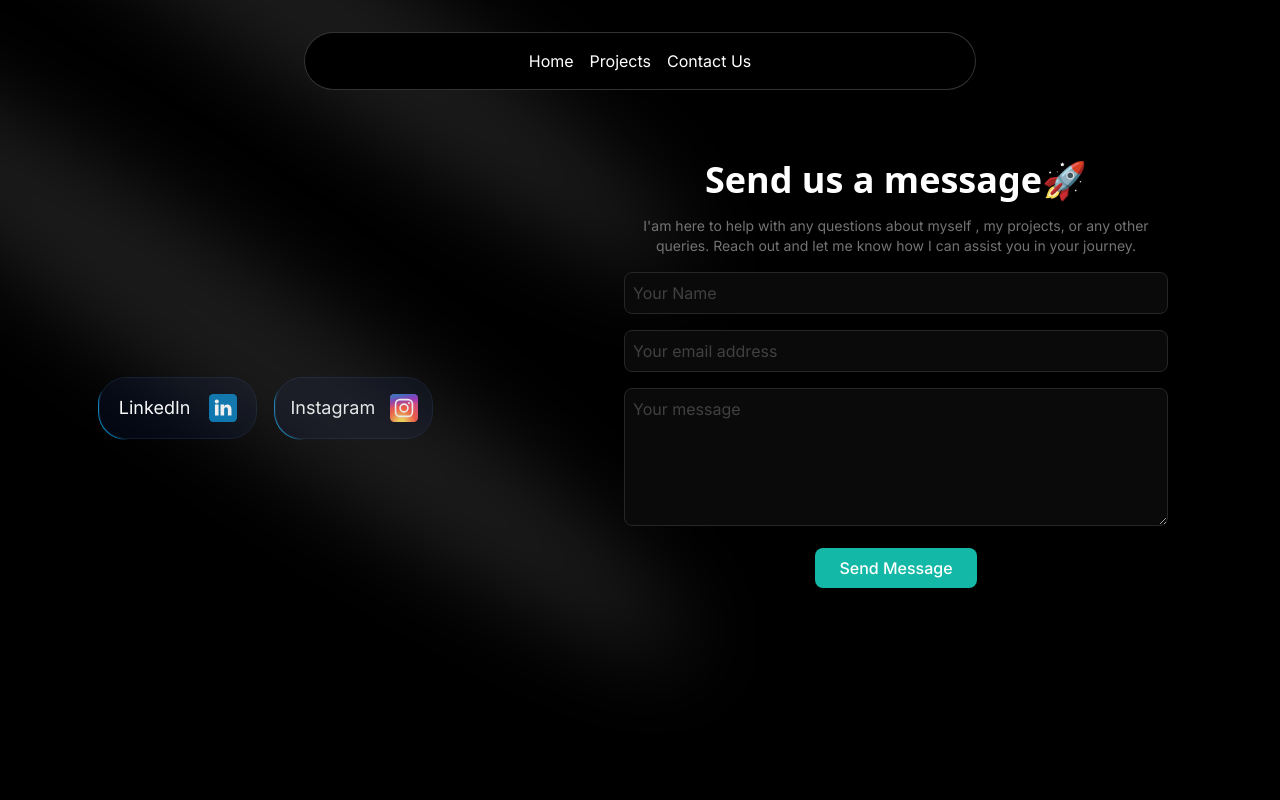
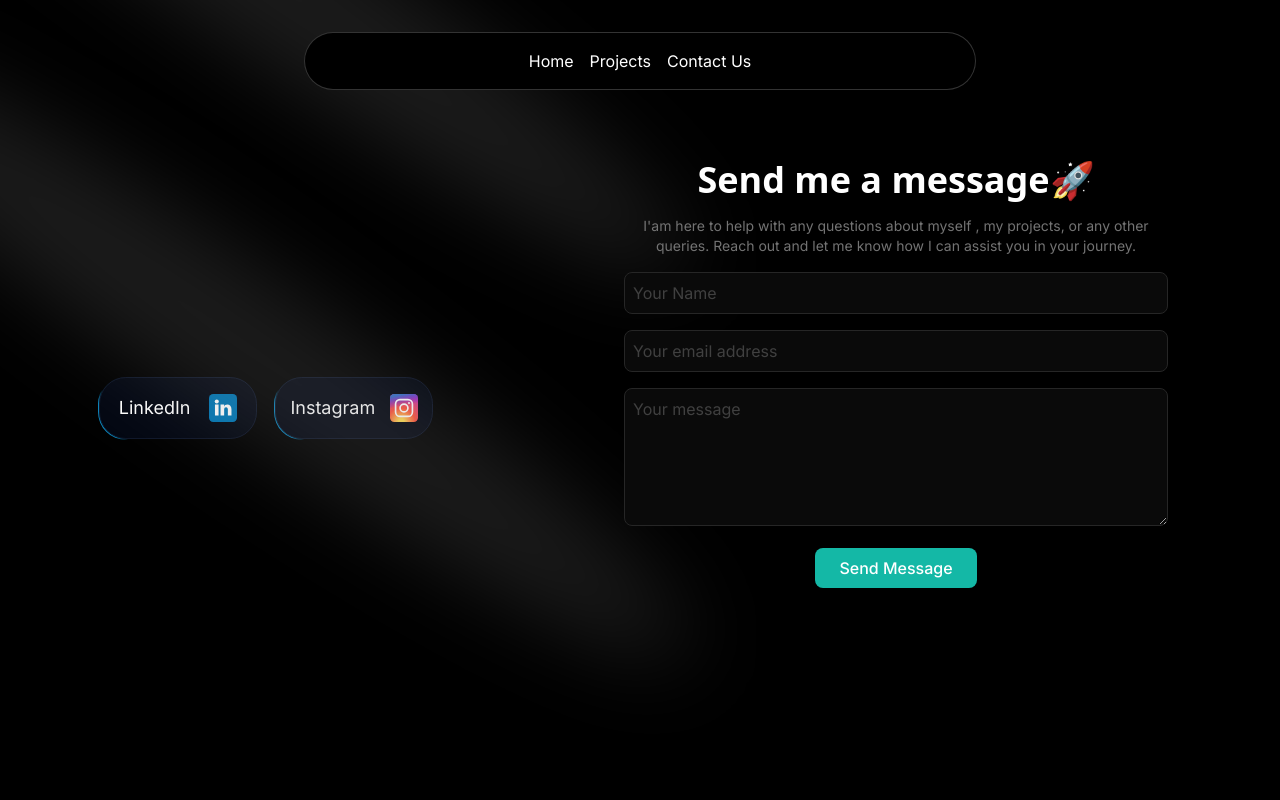
Before and after one commit to sahu-divyanshu/portfoliowebsite, a Next.js app: page /contact in a window 1280 px wide. Shown: the top 800 px of the page. Built offline with nearby package versions, Linux system fonts and the light colour scheme.

Commit message:
text change

```diff
--- a/src/app/contact/page.tsx
+++ b/src/app/contact/page.tsx
@@ -79,7 +79,7 @@ function MusicSchoolContactUs() {
           {' '}
           {/* Add relative and z-10 to bring content to the front */}
           <h1 className="text-lg md:text-4xl text-center font-sans font-bold mb-4 text-white">
-            Send us a message🚀
+            Send me a message🚀
           </h1>
           <p className="text-neutral-500 max-w-lg mx-auto my-2 text-sm text-center">
             I&apos;am here to help with any questions about myself ,
```
